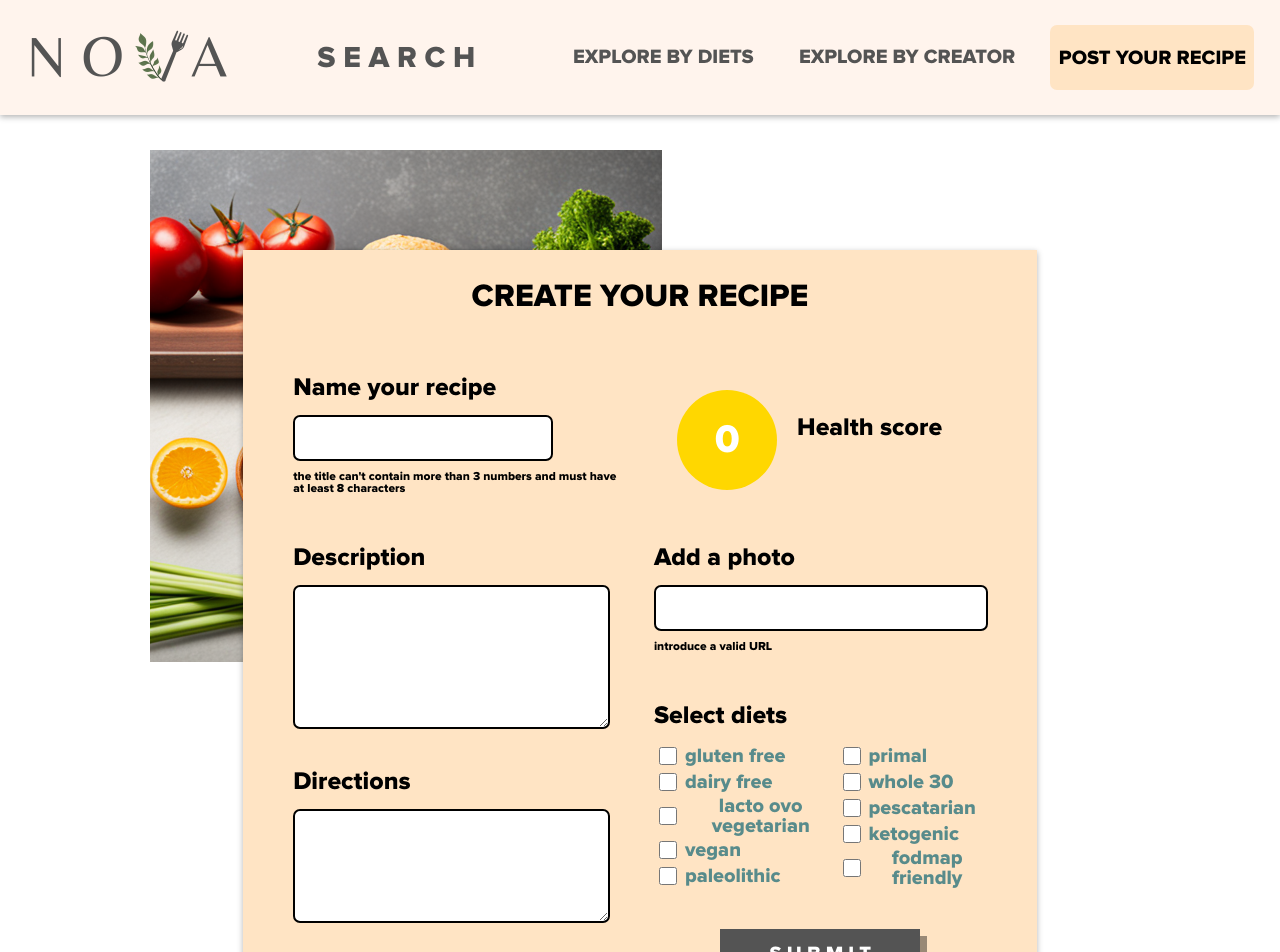
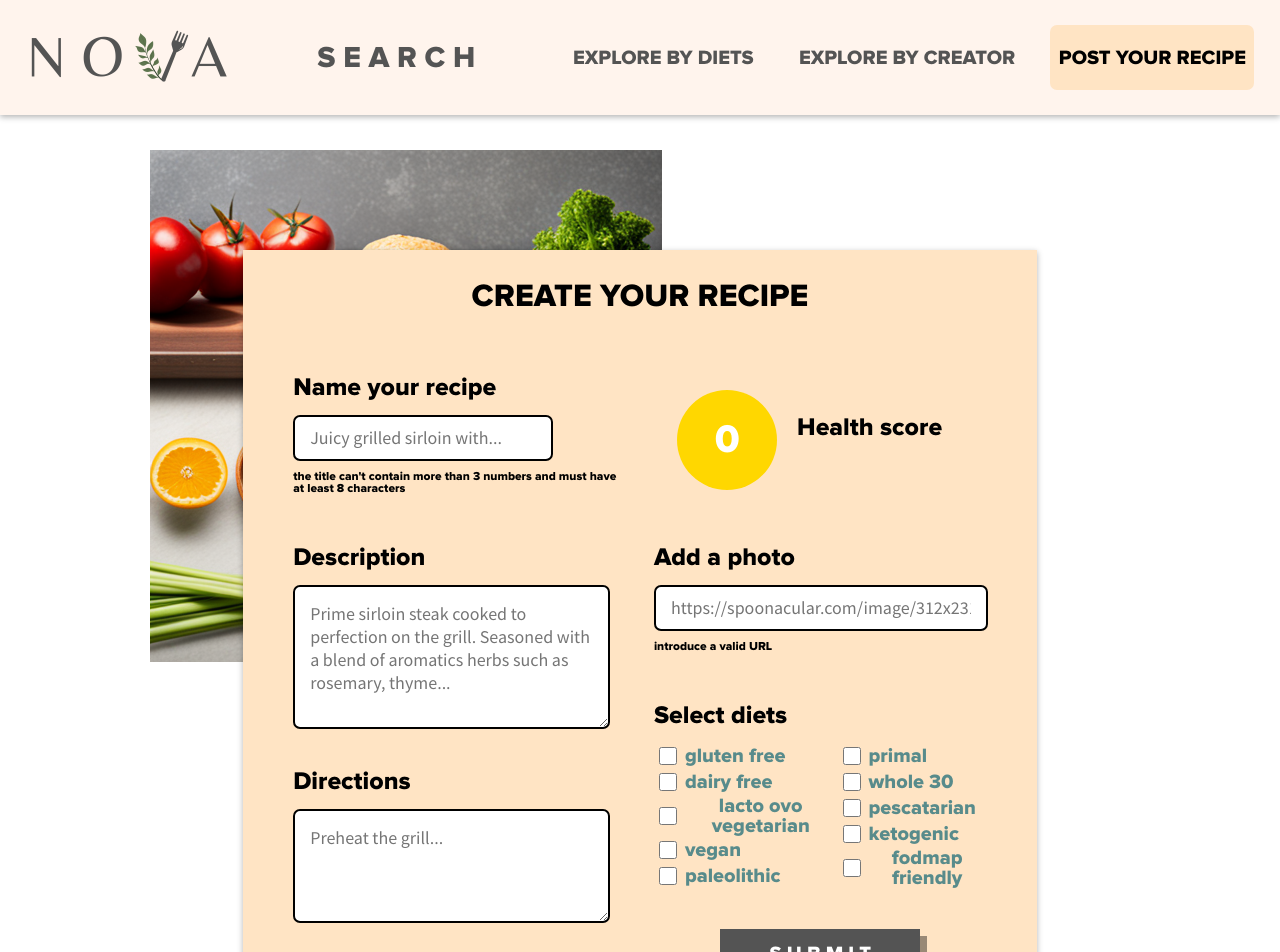
Before and after one commit to SebastianMartel/Food_website, a React (Create React App) app in the folder client/: page /form in a window 1280 px wide. Shown: the top 952 px of the page. Built offline with nearby package versions, Linux system fonts and the light colour scheme; no server answers.

Commit message:
styles retouch

```diff
--- a/client/src/Components/Form/Form.css
+++ b/client/src/Components/Form/Form.css
@@ -65,7 +65,7 @@
 }
 .formInputTitle:focus {
     outline: none;
-    box-shadow: 0 0 1px 1px green;
+    box-shadow: 0 0 1.5px 1.5px green;
     border: 2px solid white;
 }
 /*____________________*/
@@ -148,7 +148,7 @@
 }
 .formTextareaDescription:focus {
     outline: none;
-    box-shadow: 0 0 1px 1px green;
+    box-shadow: 0 0 1.5px 1.5px green;
     border: 2px solid white;
 }
 /*____________________*/
@@ -180,7 +180,7 @@
 }
 .formTextAreaInstructions:focus {
     outline: none;
-    box-shadow: 0 0 1px 1px green;
+    box-shadow: 0 0 1.5px 1.5px green;
     border: 2px solid white;
 }
 .formAddStepButton {
@@ -225,7 +225,7 @@
 }
 .formInputImage:focus {
     outline: none;
-    box-shadow: 0 0 1px 1px green;
+    box-shadow: 0 0 1.5px 1.5px green;
     border: 2px solid white;
 }
 /*____________________*/
--- a/client/src/Components/Form/Form.jsx
+++ b/client/src/Components/Form/Form.jsx
@@ -174,7 +174,7 @@ export default function Form () {
                 <div className = 'formSection1'>
                     <div className = 'formTitle'>
                         <label className = 'formLabel'>Name your recipe</label>
-                            <input className = 'formInputTitle' name = 'title' value = {recipe.title} onChange = {syncChange}/>
+                            <input className = 'formInputTitle' name = 'title' value = {recipe.title} onChange = {syncChange} placeholder = 'Juicy grilled sirloin with...'/>
                             {/* <p>{recipe?.title}</p> */}
                             {
                                 errors !== {} && <p className = 'errorMessage'>{errors?.title}</p>
@@ -201,7 +201,7 @@ export default function Form () {
                     <div className = 'formSection2-1'>
                         <div className = 'formDescription'>
                             <label className = 'formLabel'>Description</label>
-                                <textarea className = 'formTextareaDescription' name = 'summary' value = {recipe.summary} onChange = {syncChange}/>
+                                <textarea className = 'formTextareaDescription' name = 'summary' value = {recipe.summary} onChange = {syncChange} placeholder = 'Prime sirloin steak cooked to perfection on the grill. Seasoned with a blend of aromatics herbs such as rosemary, thyme...'/>
                                 {/* <p>{recipe?.summary}</p> */}
                                 {
                                     errors !== {} && <p className = 'errorMessage'>{errors?.summary}</p>
@@ -210,7 +210,7 @@ export default function Form () {
                         <div className = 'formInstructions'>
                             <label className = 'formLabel'>Directions</label>
                                 <div className = 'formInstructionsSteps'>
-                                    {steps.map((step, index) => <textarea key = {index} className = 'formTextAreaInstructions' name = {`stepByStep[${index}]`} value = {recipe.stepByStep[index]} onChange = {(event) => syncSteps(event, index)}/>)}
+                                    {steps.map((step, index) => <textarea key = {index} className = 'formTextAreaInstructions' name = {`stepByStep[${index}]`} value = {recipe.stepByStep[index]} onChange = {(event) => syncSteps(event, index)} placeholder = 'Preheat the grill...'/>)}
                                     {
                                         errors !== {} && <p className = 'errorMessage'>{errors?.steps}</p>
                                     }
@@ -223,7 +223,7 @@ export default function Form () {
                     <div className = 'formSection2-2'>
                         <div className = 'formImage'>
                             <label className = 'formLabel'>Add a photo</label>
-                                <input className = 'formInputImage' name = 'image' value = {recipe.image} onChange = {syncChange}/>
+                                <input className = 'formInputImage' name = 'image' value = {recipe.image} onChange = {syncChange} placeholder = 'https://spoonacular.com/image/312x231.jpg'/>
                                 {/* <p>{recipe?.image}</p> */}
                                 {
                                     errors !== {} && <p className = 'errorMessage'>{errors?.image}</p>
--- a/client/src/Components/NavBar/NavBar.css
+++ b/client/src/Components/NavBar/NavBar.css
@@ -35,7 +35,7 @@
     align-items: center;
 
     margin-top: 35px;
-    padding: 10px 10px 46px;
+    padding: 10px 10px 44px;
     color: #545454;
     font-size: 20px;
     font-weight: 900;
```
